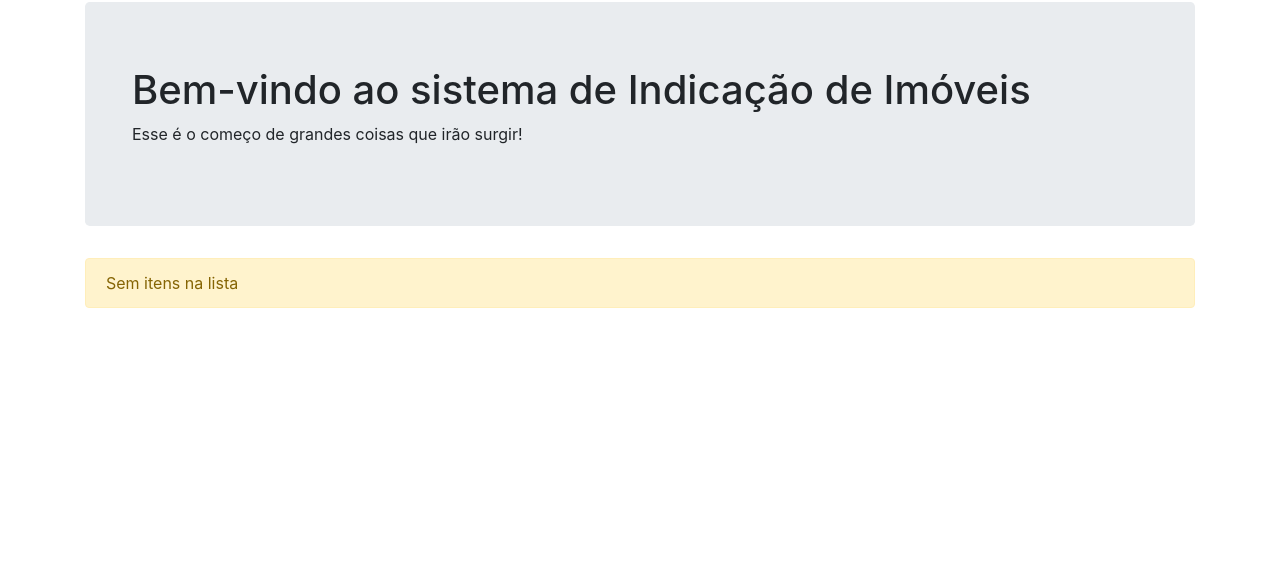
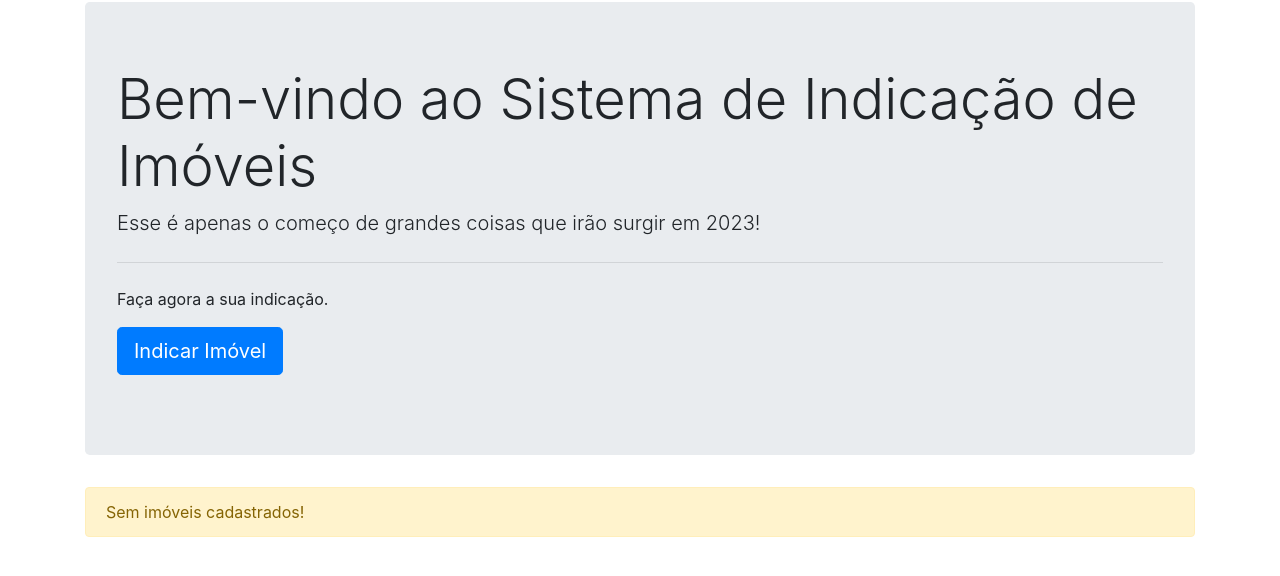
Before and after one commit to fabiofelipe131/programa-indicacao, a Django app: page / in a window 1280 px wide. Shown: the part 58-634 px from the top of the page. Run offline with Django 3.2, Linux system fonts and the light colour scheme; some libraries are stand-ins or nearby versions.

Commit message:
Alterações NAV5

```diff
--- a/myproject/core/templates/index.html
+++ b/myproject/core/templates/index.html
@@ -3,10 +3,13 @@
 {% block content %}
 
 <div class="jumbotron">
-  <div class="container">
-    <h1>Bem-vindo ao sistema de Indicação de Imóveis</h1>
-    <p>Esse é o começo de grandes coisas que irão surgir!</p>
-  </div>
+  <h1 class="display-4">Bem-vindo ao Sistema de Indicação de Imóveis</h1>
+  <p class="lead">Esse é apenas o começo de grandes coisas que irão surgir em 2023!</p>
+  <hr class="my-4">
+  <p>Faça agora a sua indicação.</p>
+  <p class="lead">
+    <a class="btn btn-primary btn-lg" href="#" role="button">Indicar Imóvel</a>
+  </p>
 </div>
 
 <div>
@@ -32,7 +35,7 @@
       </tbody>
     </table>
   {% else %}
-    <p class="alert alert-warning">Sem itens na lista</p>
+    <p class="alert alert-warning">Sem imóveis cadastrados!</p>
   {% endif %}
 </div>
 
```
